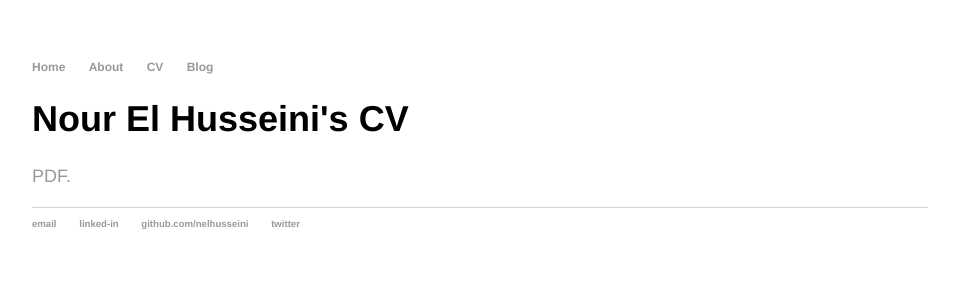
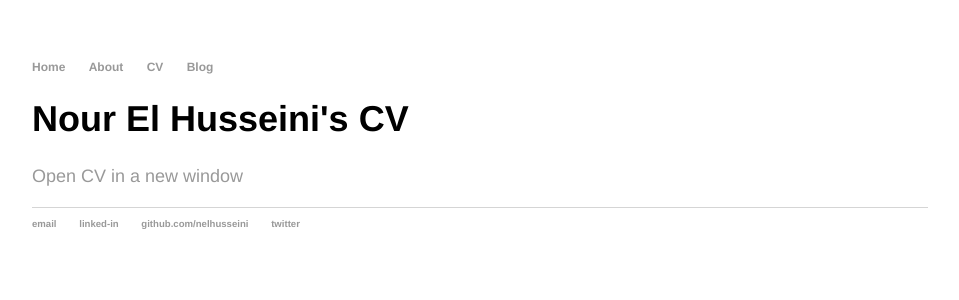
Before and after one commit to tinydeltas/nelhusseini.github.io, a Jekyll site: the page built from cv/index.html, in a window 1280 px wide. Shown: the top 300 px of the page, without its empty margins (160-1119 px from the left). Built offline with Jekyll 4.4.1, drawn with Linux system fonts in a browser that asks for light colours.

Commit message:
Update index.html

```diff
--- a/cv/index.html
+++ b/cv/index.html
@@ -4,6 +4,5 @@ title: Nour El Husseini's CV
 ---
 	<h1>{{ page.title }}</h1>
 	<p>
-	<a href="nelhusseini.github.io/pdfs/CV-April2021.pdf" target="_blank">PDF.</a>
-
+	<a href="https://nelhusseini.github.io/pdfs/CV-April2021.pdf" target="_blank">Open CV in a new window</a>
 </p>
```
